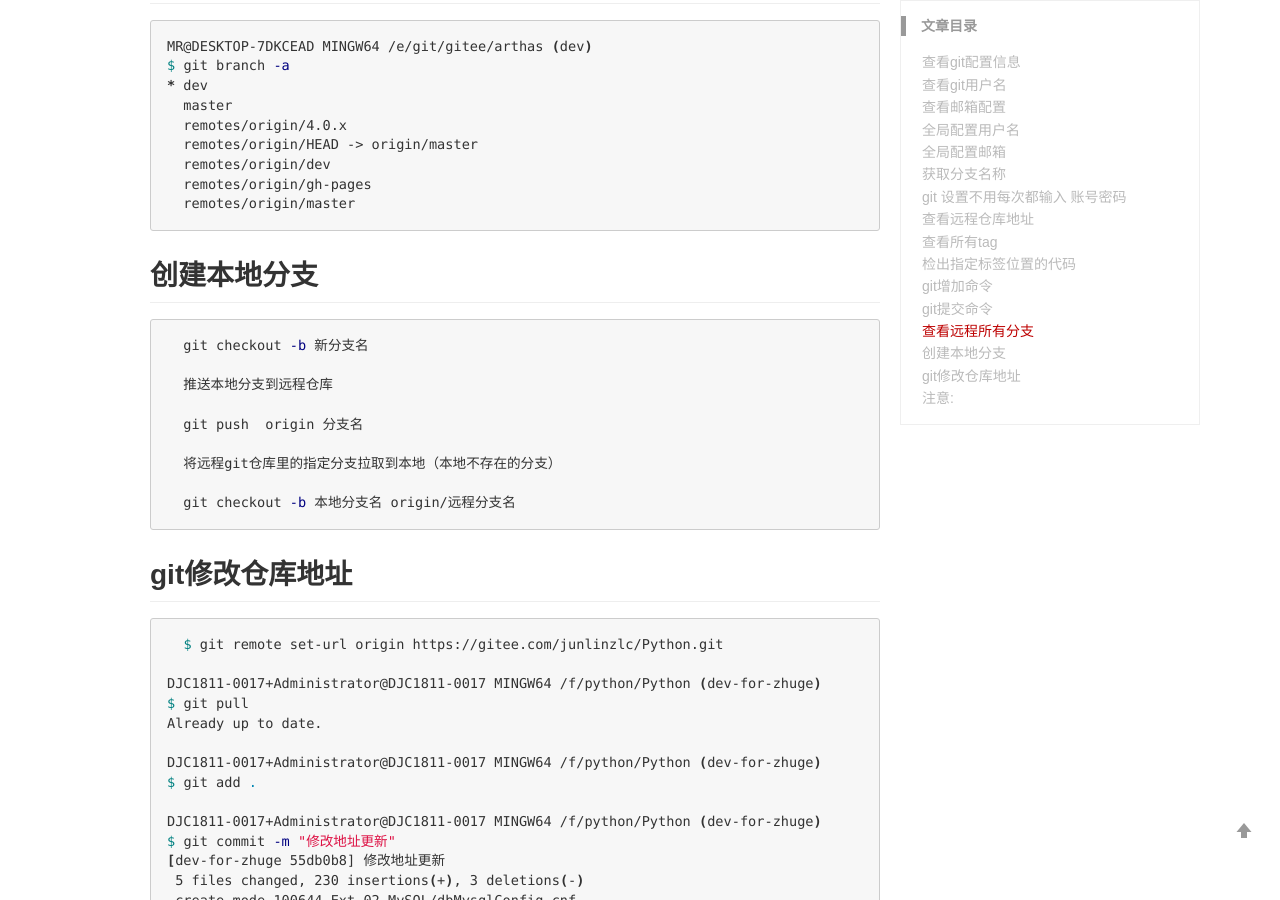
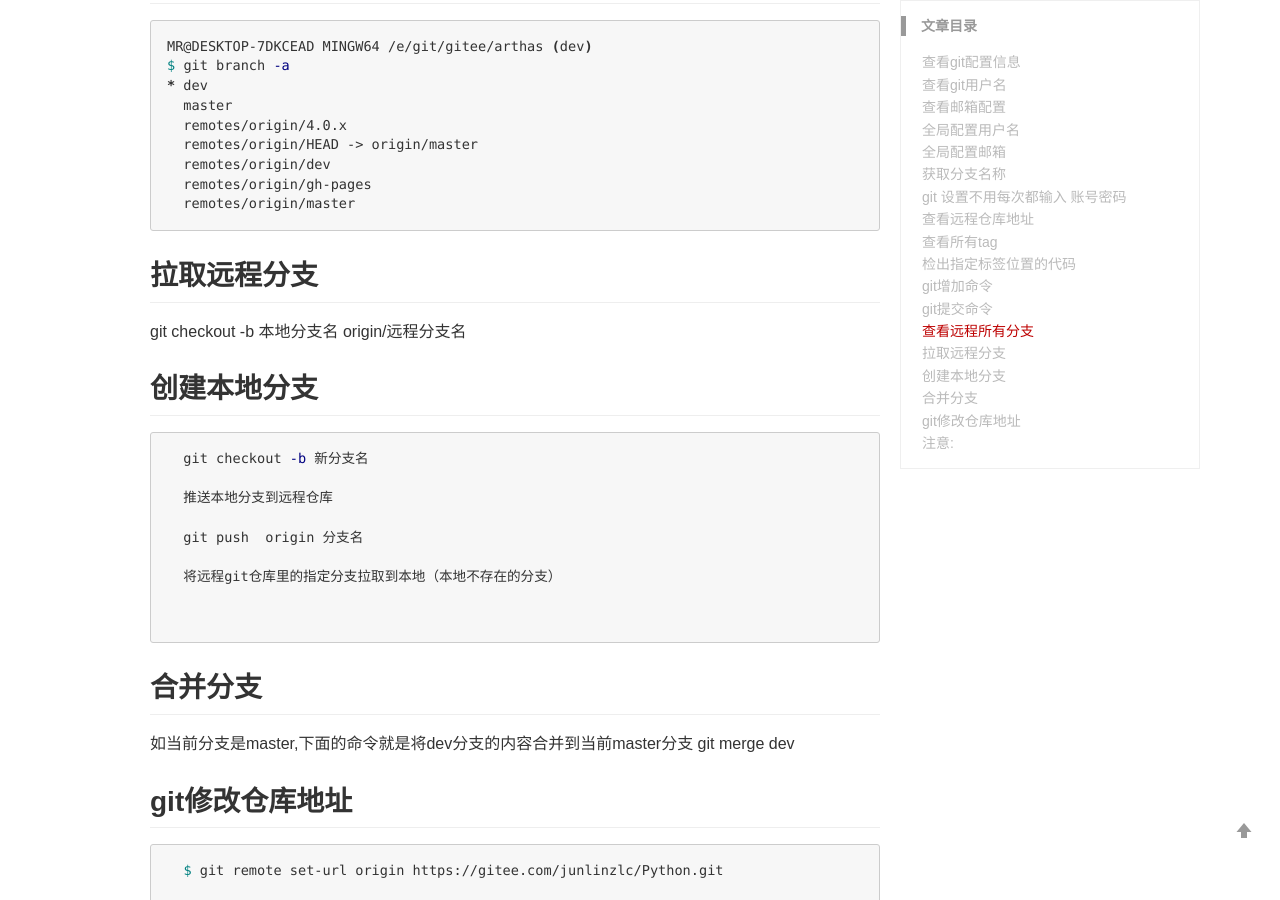
Before and after one commit to zhuliangcai/zhuliangcai.github.io, a Jekyll site: the page built from _posts/git/2019-12-29-git常用命令.md, in a window 1280 px wide and 900 px high, scrolled down 2084 px. Built offline with Jekyll 4.4.1, drawn with Linux system fonts in a browser that asks for light colours; comment, search, counter and statistics services are not loaded.

Commit message:
合并分支

````diff
--- a/_posts/git/2019-12-29-git常用命令.md
+++ b/_posts/git/2019-12-29-git常用命令.md
@@ -74,6 +74,7 @@ git merge origin/master 合并代码
 git push origin feature:master 将本地feature代码推到远端master
 ```
 
+
 ## 查看远程所有分支
 
 ```shell
@@ -87,6 +88,9 @@ $ git branch -a
   remotes/origin/gh-pages
   remotes/origin/master
 ```
+## 拉取远程分支
+git checkout -b 本地分支名 origin/远程分支名
+
 ##   创建本地分支
 ```shell
   git checkout -b 新分支名
@@ -97,8 +101,13 @@ $ git branch -a
 
   将远程git仓库里的指定分支拉取到本地（本地不存在的分支）
 
-  git checkout -b 本地分支名 origin/远程分支名
+
 ```
+## 合并分支
+
+如当前分支是master,下面的命令就是将dev分支的内容合并到当前master分支
+git merge dev
+
 ## git修改仓库地址
 ```shell
   $ git remote set-url origin https://gitee.com/junlinzlc/Python.git
````
